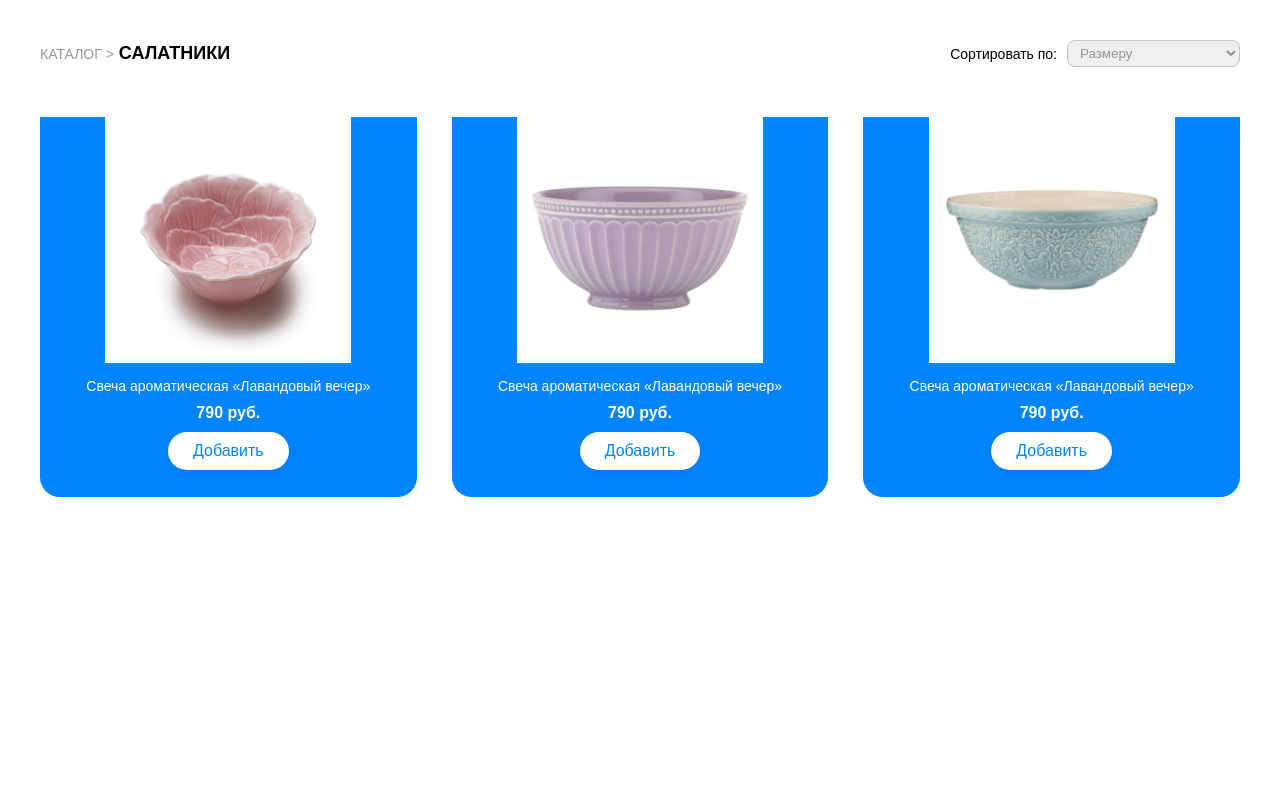
After one commit to Mihichx/HomeDecor, a PHP site: page /bowls.html in a window 1280 px wide. The commit adds this page. Run offline with PHP 8.4, Linux system fonts and the light colour scheme.

Commit message:
сделала свечи, салатники

```diff
--- /dev/null
+++ b/bowls.html
@@ -0,0 +1,61 @@
+<!DOCTYPE html>
+<html lang="en">
+<head>
+    <meta charset="UTF-8">
+    <meta name="viewport" content="width=device-width, initial-scale=1.0">
+    <title>Document</title>
+    <link rel="stylesheet" href="css/main.css">
+</head>
+<body>
+    <main>
+        <div class="container-bowls">
+
+            <div class="bowls-header">
+                <div class="navigation">
+                    <a href="catalog.html" class="cat">КАТАЛОГ > </a><a class="active" href="bowls.html">САЛАТНИКИ</a>
+                </div>
+                <div class="sort">
+                    <p>Сортировать по:</p>
+                    <select>
+                        <option>Размеру</option>
+                        <option>Цене по возрастанию</option>
+                        <option>Цене по убыванию</option>
+                        <option>Популярности</option>
+                    </select>
+                </div>
+            </div>
+
+            <div class="bowls-grid">
+
+                <div class="bowl-card">
+                        <img src="img/bowl1.jpg" alt="Свеча">
+                    <div class="bowls-info">
+                        <p class="bowl-name">Свеча ароматическая «Лавандовый вечер»</p>
+                        <p class="bowl-prise">790 руб.</p>
+                        <button class="bowl-btn">Добавить</button>
+                    </div>
+                </div>
+
+                <div class="bowl-card">
+                        <img src="img/bowl2.jpg" alt="Свеча">
+                    <div class="bowls-info">
+                        <p class="bowl-name">Свеча ароматическая «Лавандовый вечер»</p>
+                        <p class="bowl-prise">790 руб.</p>
+                        <button class="bowl-btn">Добавить</button>
+                    </div>
+                </div>
+
+                <div class="bowl-card">
+                        <img src="img/bowl3.jpg" alt="Свеча">
+                    <div class="bowls-info">
+                        <p class="bowl-name">Свеча ароматическая «Лавандовый вечер»</p>
+                        <p class="bowl-prise">790 руб.</p>
+                        <button class="bowl-btn">Добавить</button>
+                    </div>
+                </div>
+
+            </div>
+        </div>
+    </main>
+</body>
+</html>
--- a/css/main.css
+++ b/css/main.css
@@ -498,7 +498,7 @@ footer h3, footer p {
 .vases-grid {
     display: grid;
     grid-template-columns: repeat(3, 1fr);
-  gap: 60px 25px;
+    gap: 60px 35px;
     padding-top: 30px;
     padding-bottom: 30px;
 }
@@ -519,8 +519,8 @@ footer h3, footer p {
 }
 
 .vase-card img {
-  max-width: 370px;
-  max-height: 346px;
+    max-width: 270px;
+    max-height: 246px;
     background-color: white;
     margin-bottom: 15px;
     box-sizing: border-box;
@@ -534,9 +534,11 @@ footer h3, footer p {
 .vase-name {
     font-size: 14px;
     margin: 0 0 10px 0;
+    color: white;
 }
 
 .vase-prise {
+    color: white;
     font-size: 16px;
     font-weight: bold;
     margin: 0 0 10px 0;
@@ -596,8 +598,6 @@ footer h3, footer p {
     width: 400px;
     height: 400px;
 }
-
-
 
 /*MARK: stock*/
 /* СЕКЦИИ */
@@ -1779,10 +1779,10 @@ footer h3, footer p {
 }
 
 .product-card img {
-    width: 200px;
-    height: 200px;
+    height: 170px;
     object-fit: contain;
     margin-bottom: 15px;
+    width: 100%;
 }
 
 .product-info {
@@ -1794,6 +1794,7 @@ footer h3, footer p {
     flex-direction: column;
     align-items: center;
     color: white;
+    height: 100px;
 }
 
 .product-info h3 {
@@ -1919,3 +1920,239 @@ footer h3, footer p {
     color: white;
     cursor: pointer;
 }
+
+/* MARK: Свечи */
+.container-candles {
+    max-width: 1594px;
+    margin: 0 auto;
+    padding: 40px;
+}
+
+.candles-header {
+    display: flex;
+    justify-content: space-between;
+    align-items: center;
+    margin-bottom: 20px;
+}
+
+.navigation {
+    display: flex;
+    gap: 5px;
+    align-items: center;
+}
+
+.cat {
+    text-decoration: none;
+    font-size: 14px;
+    color: #979797;
+    margin: 0;
+}
+
+.navigation .active {
+    color: #000;
+    font-weight: bold;
+    font-size: 18px;
+}
+
+.sort {
+    display: flex;
+    align-items: center;
+    gap: 10px;
+}
+
+.sort p {
+    font-size: 14px;
+    margin: 0;
+}
+
+.sort select {
+    border: 1px solid #c2c2c2;
+    border-radius: 8px;
+    padding: 4px 8px;
+    color: #939393;
+    outline: none;
+}
+
+.candles-grid {
+    display: grid;
+    grid-template-columns: repeat(3, 1fr);
+    gap: 60px 35px;
+    padding-top: 30px;
+    padding-bottom: 30px;
+}
+
+.candle-card {
+    background-color: #0084FF;
+    border-bottom: 2px solid #0084FF;
+    padding-bottom: 25px;
+    border-bottom-left-radius: 20px;
+    border-bottom-right-radius: 20px;
+    display: flex;
+    flex-direction: column;
+    align-items: center;
+    text-align: center;
+    position: relative;
+    max-width: 445px;
+    max-height: 579px;
+}
+
+.candle-card img {
+    max-width: 270px;
+    max-height: 246px;
+    background-color: white;
+    margin-bottom: 15px;
+    box-sizing: border-box;
+}
+
+.candles-info {
+    color: white;
+    width: 100%;
+}
+
+.candle-name {
+    font-size: 14px;
+    margin: 0 0 10px 0;
+    color: white;
+}
+
+.candle-prise {
+    color: white;
+    font-size: 16px;
+    font-weight: bold;
+    margin: 0 0 10px 0;
+}
+
+.candle-btn {
+    background-color: white;
+    color: #0084FF;
+    border: none;
+    border-radius: 20px;
+    padding: 10px 25px;
+    font-size: 16px;
+    cursor: pointer;
+    transition: transform 0.3s ease;
+    box-shadow: 0 4px 10px rgba(0, 0, 0, 0.05);
+}
+
+.candle-btn:hover {
+    transform: scale(1.02);
+    background: #e4e4e4;
+}
+
+/* MARK: Салатники */
+.container-bowls {
+    max-width: 1594px;
+    margin: 0 auto;
+    padding: 40px;
+}
+
+.bowls-header {
+    display: flex;
+    justify-content: space-between;
+    align-items: center;
+    margin-bottom: 20px;
+}
+
+.navigation {
+    display: flex;
+    gap: 5px;
+    align-items: center;
+}
+
+.cat {
+    text-decoration: none;
+    font-size: 14px;
+    color: #979797;
+    margin: 0;
+}
+
+.navigation .active {
+    color: #000;
+    font-weight: bold;
+    font-size: 18px;
+}
+
+.sort {
+    display: flex;
+    align-items: center;
+    gap: 10px;
+}
+
+.sort p {
+    font-size: 14px;
+    margin: 0;
+}
+
+.sort select {
+    border: 1px solid #c2c2c2;
+    border-radius: 8px;
+    padding: 4px 8px;
+    color: #939393;
+    outline: none;
+}
+
+.bowls-grid {
+    display: grid;
+    grid-template-columns: repeat(3, 1fr);
+    gap: 60px 35px;
+    padding-top: 30px;
+    padding-bottom: 30px;
+}
+
+.bowl-card {
+    background-color: #0084FF;
+    border-bottom: 2px solid #0084FF;
+    padding-bottom: 25px;
+    border-bottom-left-radius: 20px;
+    border-bottom-right-radius: 20px;
+    display: flex;
+    flex-direction: column;
+    align-items: center;
+    text-align: center;
+    position: relative;
+    max-width: 445px;
+    max-height: 579px;
+}
+
+.bowl-card img {
+    max-width: 270px;
+    max-height: 246px;
+    background-color: white;
+    margin-bottom: 15px;
+    box-sizing: border-box;
+}
+
+.bowls-info {
+    color: white;
+    width: 100%;
+}
+
+.bowl-name {
+    font-size: 14px;
+    margin: 0 0 10px 0;
+    color: white;
+}
+
+.bowl-prise {
+    color: white;
+    font-size: 16px;
+    font-weight: bold;
+    margin: 0 0 10px 0;
+}
+
+.bowl-btn {
+    background-color: white;
+    color: #0084FF;
+    border: none;
+    border-radius: 20px;
+    padding: 10px 25px;
+    font-size: 16px;
+    cursor: pointer;
+    transition: transform 0.3s ease;
+    box-shadow: 0 4px 10px rgba(0, 0, 0, 0.05);
+}
+
+.bowl-btn:hover {
+    transform: scale(1.02);
+    background: #e4e4e4;
+}
```
Also changed, not shown: candles.html (added, +61 -0 lines), img/bowl1.jpg (added), img/bowl2.jpg (added), img/bowl3.jpg (added), img/candle1.jpg (added), img/candle2.jpg (added), img/candle3.jpg (added). Lines whose indentation alone changed are shown as unchanged.
